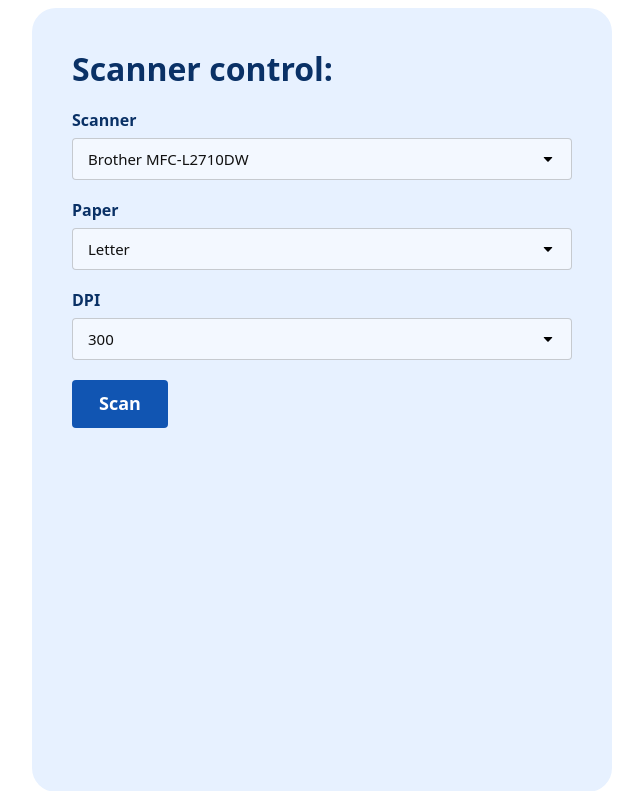
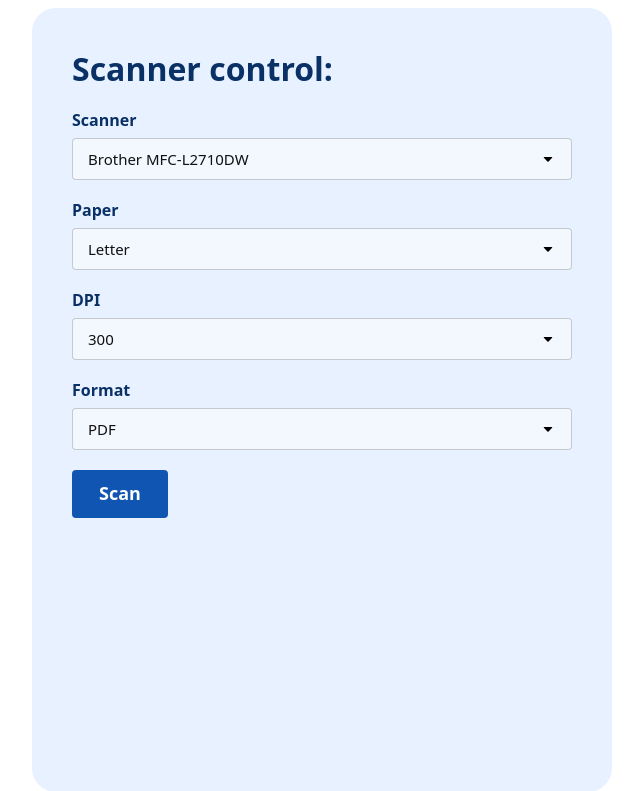
Before and after one commit to 44digits/dockerfiles, a Python web app: template scanner/flask/templates/index.html in a window 1280 px wide. Shown: the top 791 px of the page, without its empty margins (318-961 px from the left). Run offline with Jinja, Linux system fonts and the light colour scheme; the template is opened without the code that fills it, so the values that code supplies are empty.

Commit message:
added dropdown for file format

```diff
--- a/scanner/flask/templates/index.html
+++ b/scanner/flask/templates/index.html
@@ -319,8 +319,28 @@
                                  <div class="Dropdown__Container-sc-ducso2-2 fxHRJU">
                                     <select id="dpi" name="dpi" aria-required="false" class="Dropdown__Select-sc-ducso2-1 kQuqyo">
                                        <option value="300">300</option>
-                                       <option value="200">200<option>
+                                       <option value="200">200</option>
                                        <option value="150">150</option>
+                                    </select>
+                                    <div class="Dropdown__IconContainer-sc-ducso2-3 DcMnt">
+                                       <div class="Icon__IconContainer-sc-11wrh3u-0 iCWzrF">
+                                          <div>
+                                             <svg xmlns="http://www.w3.org/2000/svg" viewBox="0 0 24 24">
+                                                <path fill-rule="evenodd" d="M8.207 10h7.586a.5.5 0 0 1 .353.854l-3.792 3.792a.5.5 0 0 1-.708 0l-3.792-3.792A.5.5 0 0 1 8.207 10Z"></path>
+                                             </svg>
+                                          </div>
+                                       </div>
+                                    </div>
+                                 </div>
+                              </div>
+                           </div>
+                           <div class="FieldsGrid__Row-sc-1luipcv-1 gRPRAW">
+                              <div class="FormFieldLayout__Container-sc-1m85c11-3 hynaII">
+                                 <label for="lq1amq78" class="FormFieldLayout__Label-sc-1m85c11-0 cyCFdL">Format</label>
+                                 <div class="Dropdown__Container-sc-ducso2-2 fxHRJU">
+                                    <select id="format" name="format" aria-required="false" class="Dropdown__Select-sc-ducso2-1 kQuqyo">
+                                       <option value="PDF">PDF</option>
+                                       <option value="JPG">JPG<option>
                                     </select>
                                     <div class="Dropdown__IconContainer-sc-ducso2-3 DcMnt">
                                        <div class="Icon__IconContainer-sc-11wrh3u-0 iCWzrF">
```
